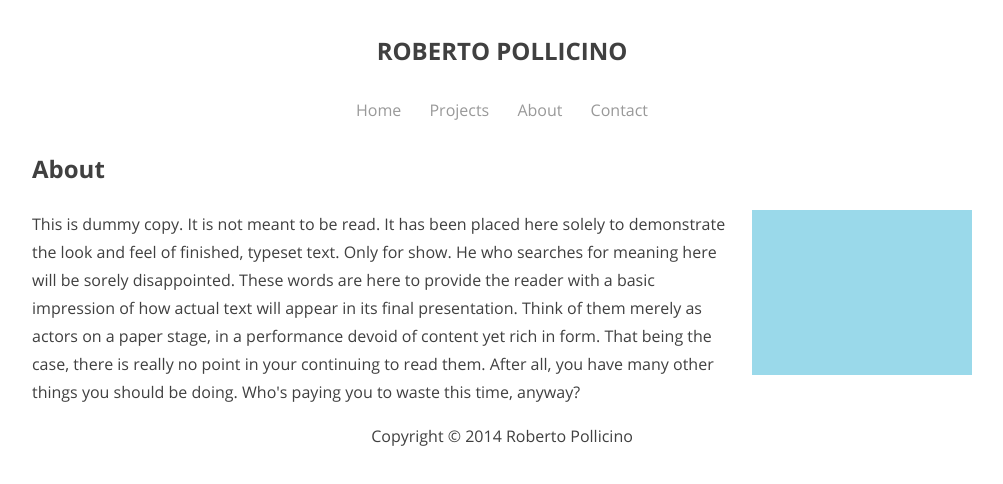
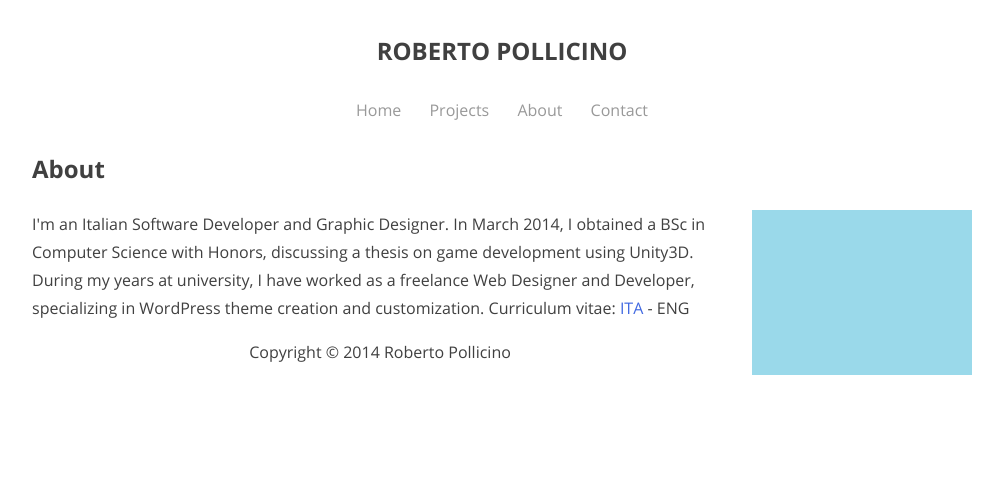
Before and after one commit to robypop/robypop.github.io, a plain HTML site: page about.html in a window 1280 px wide. Shown: the whole page, without its empty margins (138-1141 px from the left). Drawn offline with nearby package versions, Linux system fonts and the light colour scheme.

Commit message:
Content added

```diff
--- a/about.html
+++ b/about.html
@@ -38,7 +38,11 @@
                 <h1 class="page-title">About</h1>
                 <p>
                     <img class="alignright" src="img/projects/1s.jpg">
-                    This is dummy copy. It is not meant to be read. It has been placed here solely to demonstrate the look and feel of finished, typeset text. Only for show. He who searches for meaning here will be sorely disappointed.  These words are here to provide the reader with a basic impression of how actual text will appear in its final presentation. Think of them merely as actors on a paper stage, in a performance devoid of content yet rich in form. That being the case, there is really no point in your continuing to read them. After all, you have many other things you should be doing. Who's paying you to waste this time, anyway?
+                    I'm an Italian Software Developer and Graphic Designer.
+                    In March 2014, I obtained a BSc in Computer Science with Honors, discussing a thesis on game development using Unity3D.
+                    During my years at university, I have worked as a freelance Web Designer and Developer, specializing in WordPress theme creation and customization.
+
+                    Curriculum vitae: <a href="acrobat_file.pdf">ITA</a> - ENG
                 </p>
             </main>
 
```
Also changed, not shown: contact.html (+4 -1 lines), projects.html (+6 -1 lines).
